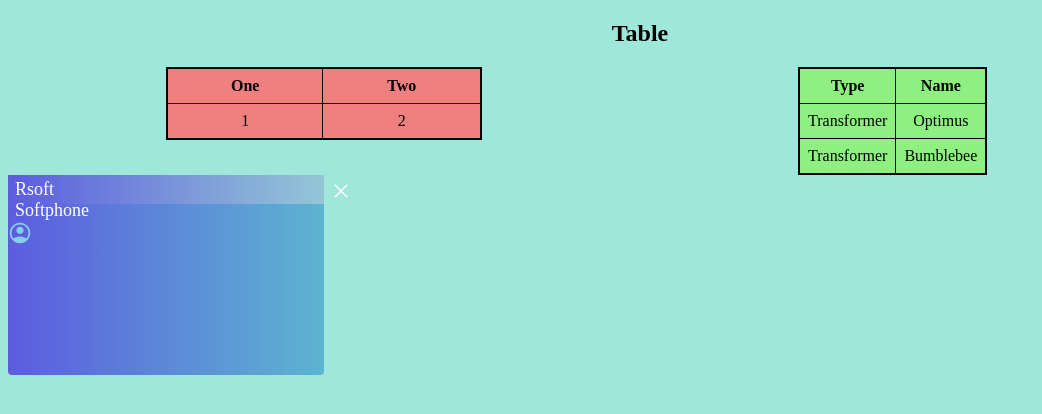
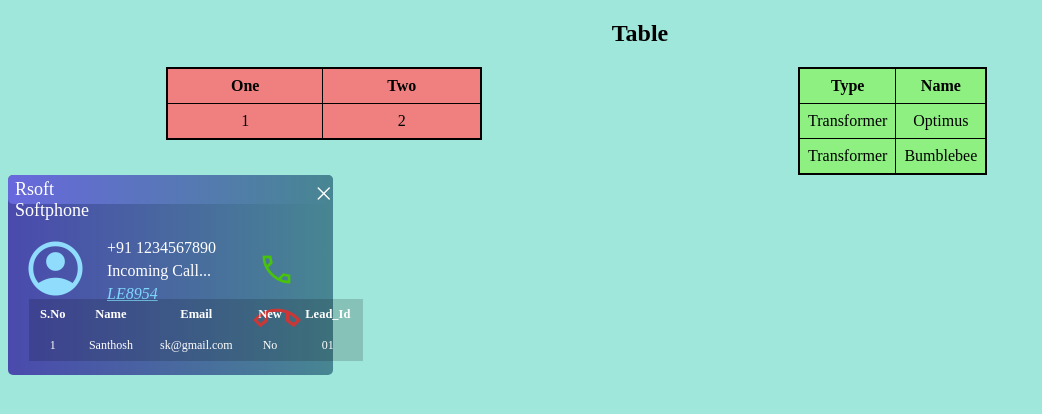
Before and after one commit to Santhosh2345/HTML_My_Project, a plain HTML site: page My_Practice/table.html in a window 1280 px wide. Shown: the whole page, without its empty margins (0-1042 px from the left). Drawn offline with nearby package versions, Linux system fonts and the light colour scheme.

Commit message:
click_toCall_complete

```diff
--- a/My_Practice/table.css
+++ b/My_Practice/table.css
@@ -1,4 +1,4 @@
-body{
+#whole_body{
     background-color: rgb(160, 231, 219);
 }
 #Page_Heading{
@@ -35,7 +35,7 @@ body{
     background-color: rgb(141, 240, 128);
 }
 
-th, td{
+.one{
     border: 1px solid rgb(0, 0, 0);
     border-collapse: collapse;
     text-align: center;
@@ -52,7 +52,7 @@ th, td{
     }
 }
 
-/* @media (max-wodth: 600px){
+/* @media (max-width: 600px){
     For Mobile
     .alginment_div1, .alginment_div2{
         width: 100%;
@@ -67,12 +67,24 @@ th, td{
 }
 
 .prototype{
-    width: 25%;
+    width: 25.7%;
     height: 200px;
-    background: linear-gradient(to right, rgb(92, 92, 223), rgb(93, 180, 209));
+    background: linear-gradient(to right, rgb(74, 74, 173), rgb(71 134 146));
     border: none;
-    border-radius: 4px;
+    border-top-left-radius: 5px;
+    border-top-right-radius: 5px;
+    border-bottom-left-radius: 5px;
+    border-bottom-right-radius: 5px;
     position: relative;
+    clear:both;
+    display: inline-block;
+}
+
+@media (max-width: 600px){
+    .prototype{
+        width: 100%;
+        height: auto;
+    }
 }
 
 .head{
@@ -81,7 +93,11 @@ th, td{
     position: absolute;
     top: 0;
     height: 29px;
-    background:linear-gradient(to right, rgb(92, 92, 223), rgb(148, 198, 214));
+    background:linear-gradient(to right, rgb(104 104 221), rgb(71 134 146));
+    border-top-left-radius: 5px;
+    border-top-right-radius: 5px;
+    border-bottom-left-radius: 5px;
+    border-bottom-right-radius: 5px;
 }
 
 #close{
@@ -91,9 +107,16 @@ th, td{
   'GRAD' 0,
   'opsz' 48;
   position:relative;
-  color: rgb(252, 252, 252);
-  margin-left: 240px;
+  background-color: transparent;
+  background-repeat: no-repeat;
+  border: none;
+  cursor: pointer;
+  overflow: hidden;
+  outline: none;
+  margin-left: 216px;
   max-height: 29px;
+  font-size: 23px;
+  color:white
 
 }
 
@@ -104,6 +127,87 @@ th, td{
   'GRAD' 100,
   'opsz' 48;
   position: relative;
-  color: skyblue;
-  size: 50px;
+  color: rgb(143 220 252);
+  font-size: 63px;
+  float: left;
+  padding: 16px;
 }
+
+#dail_info{
+    padding: 23px;
+    padding-left: 4px;
+    padding-top: 18px;
+    float: left;
+}
+
+.dail_content{
+    line-height: 28px;
+}
+
+#mat_phone{
+    font-size: 50px;
+    float:left;
+    padding: 5px;
+    padding-left: 19px;
+    position: relative;
+    top: 25px;
+    background-color: transparent;
+    background-repeat: no-repeat;
+    border:none;
+    outline: none;
+    overflow: hidden;
+    cursor: pointer;
+    color: rgb(73 195 10);
+}
+
+
+#mat_phone_end{
+    font-size: 50px;
+    float:left;
+    padding: 5px;
+    padding-left: 13px;
+    position: relative;
+    top: 19px;
+    background-color: transparent;
+    background-repeat: no-repeat;
+    border: none;
+    outline: none;
+    overflow: hidden;
+    cursor: pointer;
+    color:#f24242;
+}
+
+#table_inside{
+    padding: 21px;
+    padding-top: 14px;
+    position: absolute;
+    top: 110px;
+
+}
+
+#inside_table{
+    size: 100px;
+    border: none;
+    border-collapse: collapse;
+    width: 334px;
+    display: table;
+    padding-left: 100px;
+    position:relative;
+    color: white;
+    background-color: rgba(3, 3, 3, 16%);
+}
+
+.two{
+    border-collapse: collapse;
+    text-align: center;
+    padding: 8px;
+
+}
+
+#inside_table_thead{
+    font-size: 12.5px;
+}
+
+#inside_table_tbody{
+    font-size:12px;
+}
--- a/My_Practice/table.html
+++ b/My_Practice/table.html
@@ -9,22 +9,23 @@
 
         <!--Material Icon-->
         <link rel="stylesheet" href="https://fonts.googleapis.com/css2?family=Material+Symbols+Rounded:opsz,wght,FILL,GRAD@20..48,100..700,0..1,-50..200" />
+        <link rel="stylesheet" href="https://fonts.googleapis.com/css2?family=Material+Symbols+Sharp:opsz,wght,FILL,GRAD@48,400,0,0" />
     </head>
-    <body>
+    <body id="whole_body">
         <h2 id="Page_Heading">Table</h2>
         <div id="table_center">
         <div id="table_div1" class="alginment_div1">
         <table id="table1">
             <thead>
                 <tr>
-                    <th>One</th>
-                    <th>Two</th>
+                    <th class="one">One</th>
+                    <th class="one">Two</th>
                 </tr>
             </thead>
             <tbody>
                 <tr>
-                    <td>1</td>
-                    <td>2</td>
+                    <td class="one">1</td>
+                    <td class="one">2</td>
                 </tr>
             </tbody>
         </table>
@@ -33,36 +34,67 @@
             <table id="table2">
                 <thead>
                     <tr>
-                        <th>Type</th>
-                        <th>Name</th>
+                        <th class="one">Type</th>
+                        <th class="one">Name</th>
                     </tr>
                 </thead>
                 <tbody>
                     <tr>
-                        <td>Transformer</td>
-                        <td>Optimus</td>
+                        <td class="one">Transformer</td>
+                        <td class="one">Optimus</td>
                     </tr>
                     <tr>
-                        <td>Transformer</td>
-                        <td>Bumblebee</td>
+                        <td class="one">Transformer</td>
+                        <td class="one">Bumblebee</td>
                     </tr>
                 </tbody>
             </table>
         </div>
         </div>
 
-        <section class="prototype">
+        <div class="prototype">
             <div class="main">
-                <div class="head">
-                    <span style="color:white; padding-left: 7px;padding-top: 4px; font-size: 18px; display: flex; ">Rsoft Softphone
-                        <span class="material-symbols-rounded" id="close">close</span>
+                <div class="head" style="border-top: 5px;">
+                    <span style="color:white; padding-left: 7px;padding-top: 4px; font-size: 18px; display: flex; border-radius: 5px; ">Rsoft Softphone
+                        <button class="material-symbols-rounded" id="close">close</button>
                     </span>
-                    <span class="material-symbols-rounded" id="account">account_circle</span>
-                    <table id="inside_table">
-                    </table>
+                    <span class="material-symbols-rounded" id="account" style="cursor:default">account_circle</span>
+
+                    <div id="dail_info">
+                        <span id="dail_content" style="color:white">+91 1234567890</span><br>
+                        <span class="dail_content" style="color:white">Incoming Call...</span><br>
+                        <i id="dail_content_id" style="text-decoration:underline; cursor:pointer; color:rgb(127, 215, 252);">LE8954</i>
+                    </div>
+
+                    <div id="phone_icon">
+                        <button class="material-symbols-sharp" id="mat_phone"style="font-size:37px;">call</button>
+                        <button class="material-symbols-sharp" id="mat_phone_end">call_end</button>
+                    </div>
+
+                    <div id="table_inside">
+                        <table id="inside_table">
+                            <thead id="inside_table_thead">
+                                <tr>
+                                    <th class="two">S.No</th>
+                                    <th class="two">Name</th>
+                                    <th class="two">Email</th>
+                                    <th class="two">New</th>
+                                    <th class="two">Lead_Id</th>
+                                </tr>
+                            </thead>
+                            <tbody id="inside_table_tbody">
+                                <tr>
+                                    <td class="two">1</td>
+                                    <td class="two">Santhosh</td>
+                                    <td class="two">sk@gmail.com</td>
+                                    <td class="two">No</td>
+                                    <td class="two">01</td>
+                                </tr>
+                            </tbody>
+                        </table>
+                    </div>
                 </div>
             </div>
-        </section>
 
     </body>
 </html>
```
